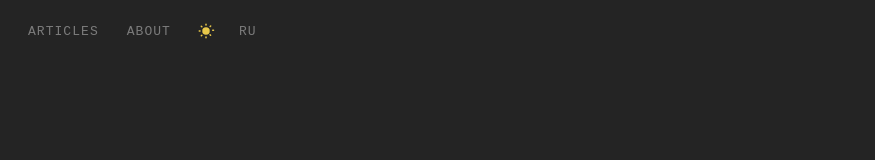
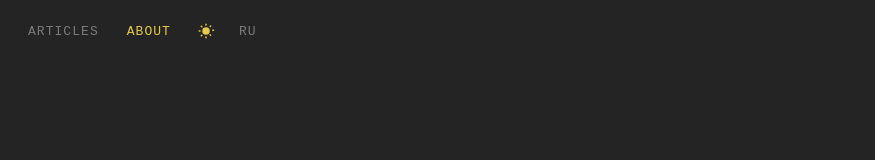
Before and after one commit to alexspearsi/react-rss-2026q2, a Next.js app: page /en/about in a window 1280 px wide. Shown: the top 160 px of the page, without its empty margins (0-875 px from the left). Built offline with nearby package versions, Linux system fonts and the light colour scheme.

Commit message:
feat: add csv server action

```diff
--- a/src/components/header/Header.module.css
+++ b/src/components/header/Header.module.css
@@ -12,7 +12,7 @@
 
 .navLink {
   font-size: 13px;
-  font-family: monospace;
+  font-family: 'Courier New', Consolas, monospace;
   letter-spacing: 0.08em;
   text-transform: uppercase;
   color: var(--text-muted);
@@ -26,6 +26,10 @@
   color: var(--text);
 }
 
+.navLinkActive {
+  color: #e8c84a;
+}
+
 .themeButton,
 .langButton {
   background: transparent;
@@ -37,7 +41,7 @@
   display: flex;
   align-items: center;
   font-size: 13px;
-  font-family: monospace;
+  font-family: 'Courier New', Consolas, monospace;
   letter-spacing: 0.08em;
   text-transform: uppercase;
   transition: color 0.2s;
--- a/src/components/header/Header.tsx
+++ b/src/components/header/Header.tsx
@@ -1,8 +1,8 @@
 'use client';
 
-import { useLocale, useTranslations } from 'next-intl';
+import { useTranslations } from 'next-intl';
 import Image from 'next/image';
-import { usePathname, useRouter } from 'next/navigation';
+import { usePathname } from 'next/navigation';
 
 import { Link } from '../../../i18n/navigation';
 import moonIcon from '../../assets/icons/moon.svg';
@@ -15,22 +15,34 @@ export function Header() {
   const t = useTranslations('nav');
   const tTheme = useTranslations('theme');
   const { theme, toggleTheme } = useTheme();
-  const locale = useLocale();
-  const router = useRouter();
   const pathname = usePathname();
 
-  function switchLocale(next: string) {
-    const withoutLocale = pathname.replace(`/${locale}`, '') || '/';
-    router.push(`/${next}${withoutLocale}`);
+  const locale = pathname.split('/')[1] as 'en' | 'ru';
+
+  function switchLocale() {
+    const next = locale === 'en' ? 'ru' : 'en';
+    const segments = pathname.split('/');
+
+    segments[1] = next;
+    window.location.href = segments.join('/');
   }
+
+  const isArticlesActive = pathname === `/${locale}` || pathname === `/${locale}/`;
+  const isAboutActive = pathname.startsWith(`/${locale}/about`);
 
   return (
     <header className={styles.header}>
       <nav className={styles.nav}>
-        <Link href="/" className={styles.navLink}>
+        <Link
+          href="/"
+          className={`${styles.navLink} ${isArticlesActive ? styles.navLinkActive : ''}`}
+        >
           {t('articles')}
         </Link>
-        <Link href="/about" className={styles.navLink}>
+        <Link
+          href="/about"
+          className={`${styles.navLink} ${isAboutActive ? styles.navLinkActive : ''}`}
+        >
           {t('about')}
         </Link>
 
@@ -45,7 +57,7 @@ export function Header() {
 
         <button
           className={styles.langButton}
-          onClick={() => switchLocale(locale === 'en' ? 'ru' : 'en')}
+          onClick={switchLocale}
         >
           {locale === 'en' ? 'RU' : 'EN'}
         </button>
```
Also changed, not shown: src/actions/downloadCsv.ts (added, +18 -0 lines).
